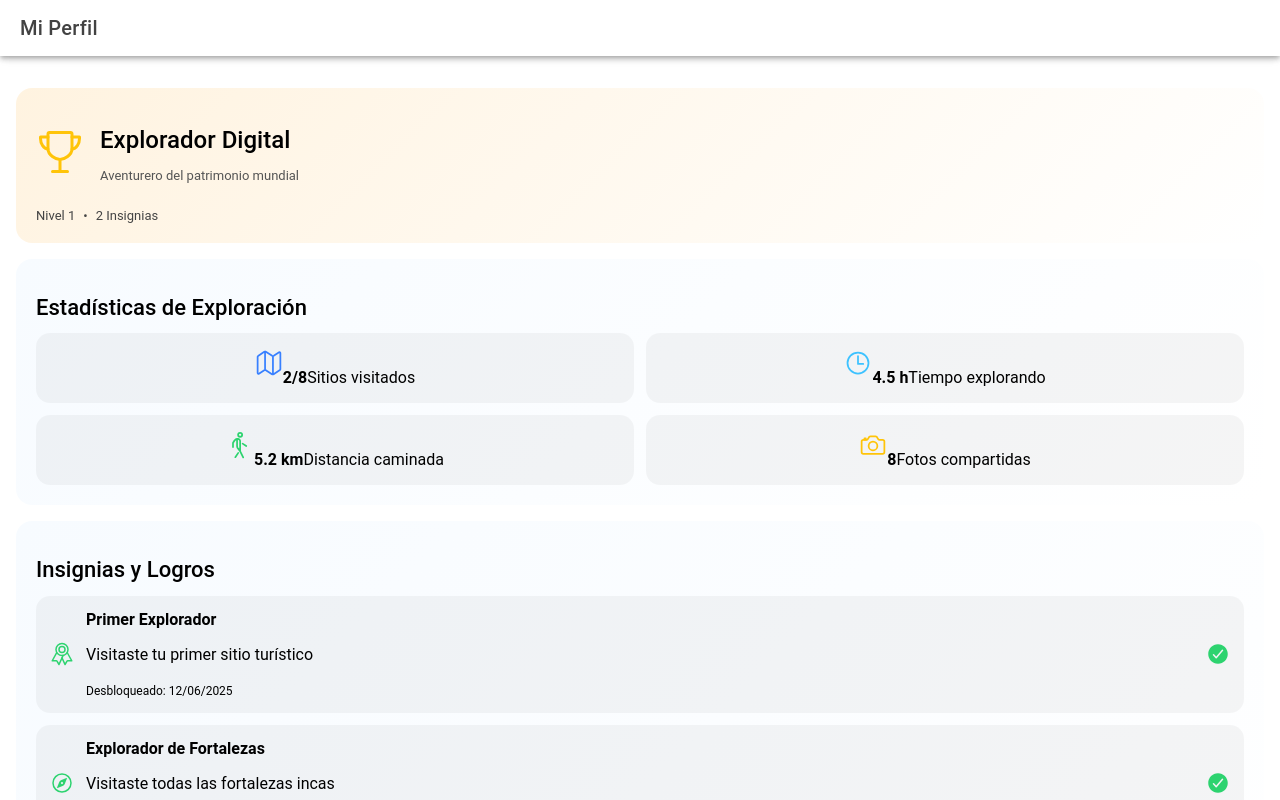
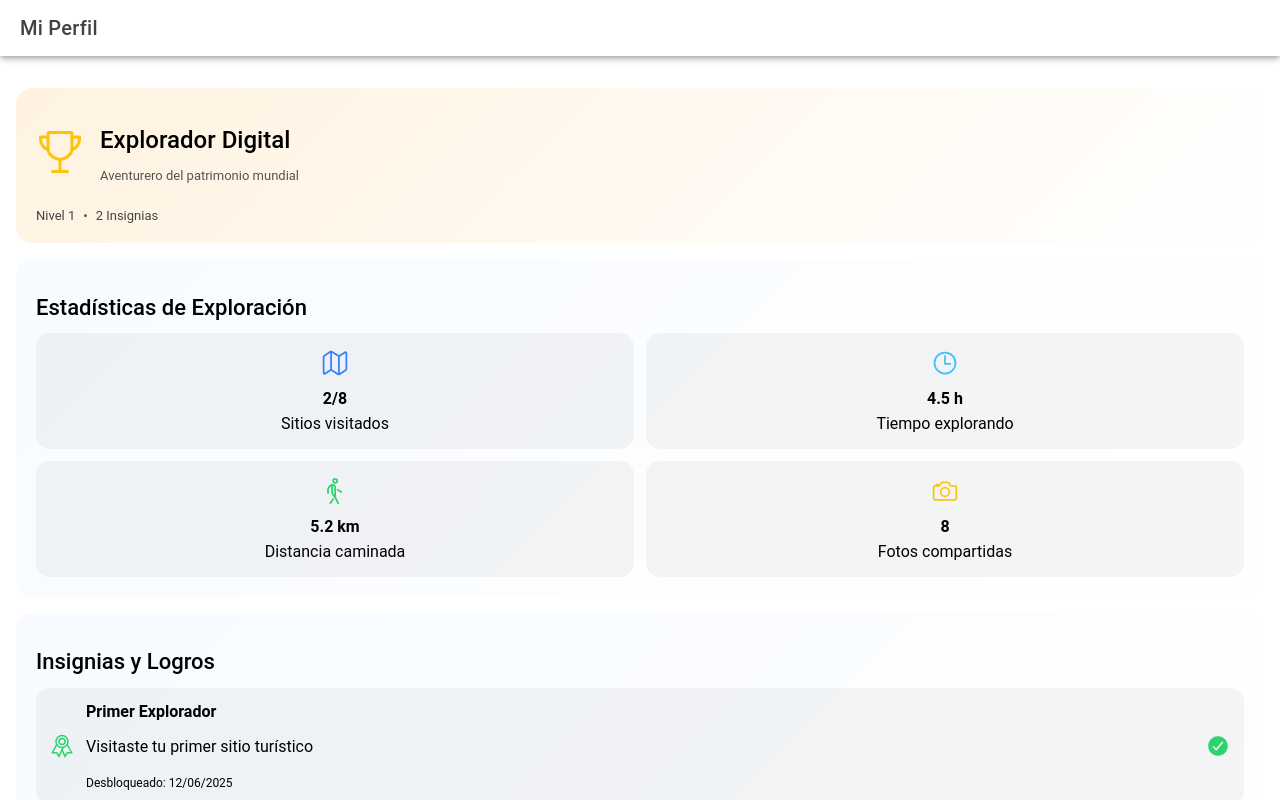
Before and after one commit to MiguelSanabria975/peru-ar-web, a React (Create React App) app: page /Perfil in a window 1280 px wide. Built offline with nearby package versions, Linux system fonts and the light colour scheme.

Commit message:
perfil ajuste card estadistica

```diff
--- a/src/pages/Perfil.css
+++ b/src/pages/Perfil.css
@@ -51,6 +51,13 @@
   padding: 16px;
   border-radius: 14px;
   background: rgba(0,0,0,0.04);
+
+  display: flex;
+  flex-direction: column;
+  align-items: center;
+  justify-content: center;
+  gap: 6px;
+
   text-align: center;
 }
 
```
